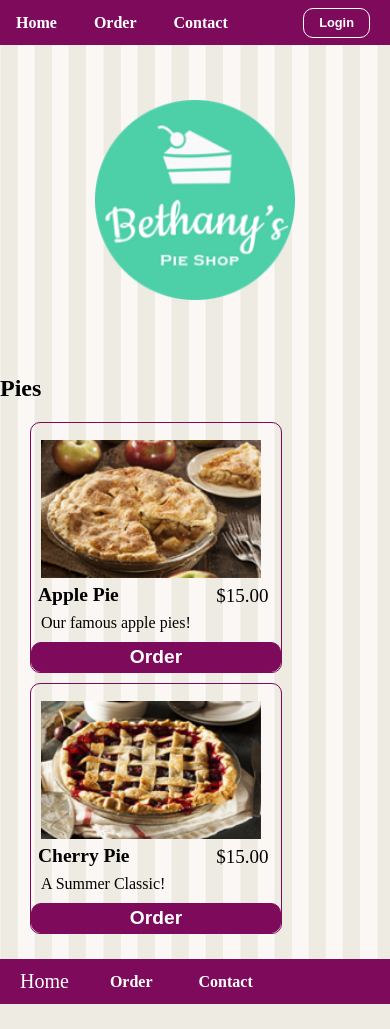
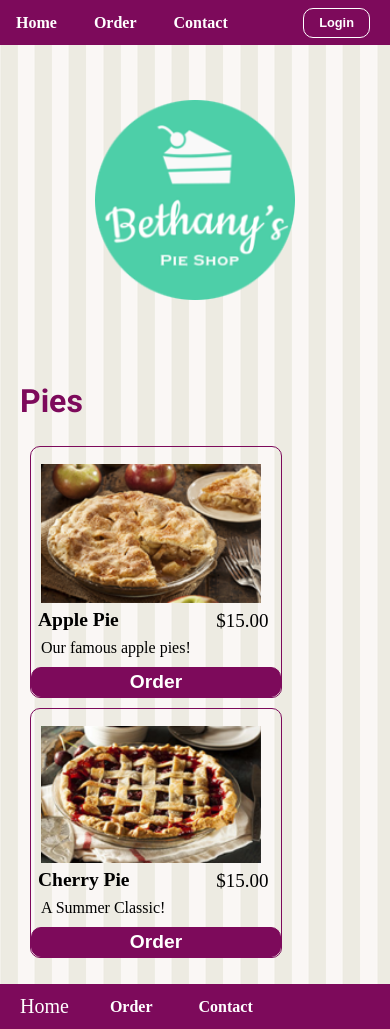
Before and after one commit to MuhammedBehlul/Learning-JAVASCRIPT, a web app: file Exercises/Pie-Shop/Codes/pies.html in a window 390 px wide. Before the commit the page ends 1004 px from the top, so only its background shows below. Run offline with its HTML, style and script files only (its server is not run), Linux system fonts and the light colour scheme.

Commit message:
some style changes

```diff
--- a/Exercises/Pie-Shop/Codes/pies.html
+++ b/Exercises/Pie-Shop/Codes/pies.html
@@ -29,7 +29,7 @@
         </aside>
 
         <article>
-            <h1>Pies</h1>
+            <h1 class="pies-header">Pies</h1>
             <section class="pie-lists">
                 <div class="pie">
                     <img src="../Images/apple-pie.png" alt="apple pie">
--- a/Exercises/Pie-Shop/Codes/pieshop.css
+++ b/Exercises/Pie-Shop/Codes/pieshop.css
@@ -83,7 +83,7 @@ article {
 .pie {
     display: block;
     width: 250px;
-    margin-right: 20px;
+    margin-left: 20px;
     margin-bottom: 10px;
     border: solid 1px #7d0a5b;
     border-radius: 10px;
@@ -140,6 +140,17 @@ article {
     padding-right: 0px;
     padding-top: 17px;
     width: 220px;
+}
+
+.pies-header {
+    display: inline-block;
+    width: 100%;
+    height: 100%;
+    margin-left: 20px;
+    color: #7d0a5b;
+    font-family: Roboto, Arial, Helvetica, sans-serif;
+    font-size: 2rem;
+    font-weight: 700;
 }
 
 
```
Also changed, not shown: Exercises/Projects From Tutorial/StyleSheets/pricestyle.css (+8 -0 lines).
